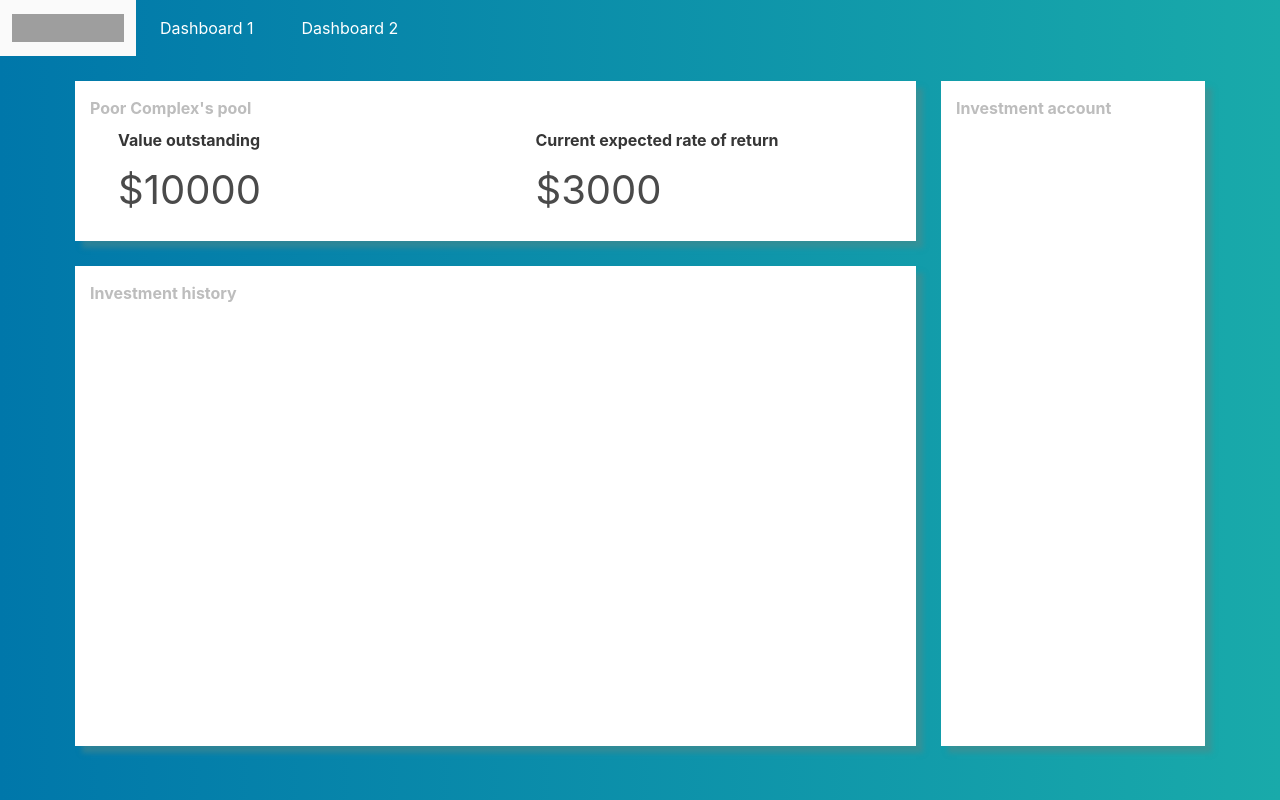
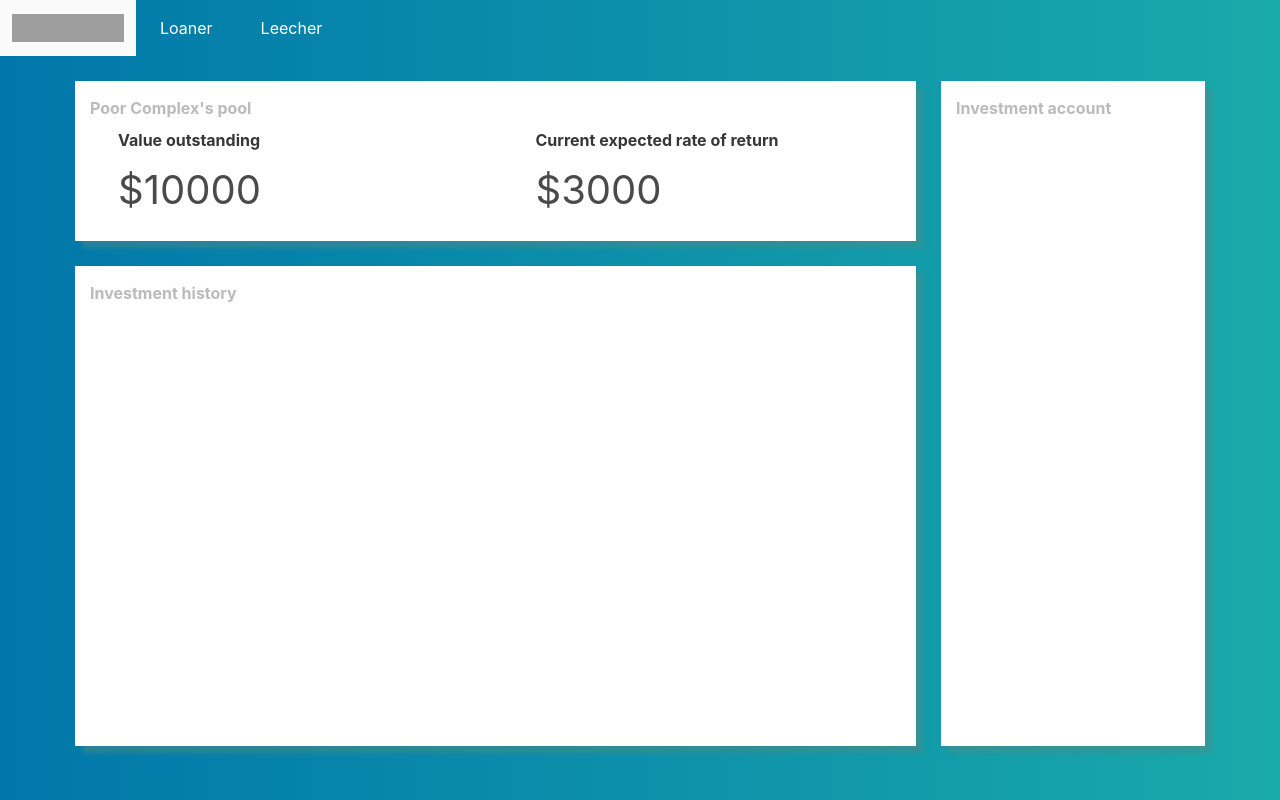
Before and after one commit to hnrytrn/hack-western-4, a website: page app/templates/dashboard.html in a window 1280 px wide. Drawn offline with nearby package versions, Linux system fonts and the light colour scheme; grey boxes are pictures that could not be loaded.

Commit message:
ui changes

```diff
--- a/app/css/dashboard.css
+++ b/app/css/dashboard.css
@@ -46,7 +46,7 @@ body{
 	margin-bottom:0px;
 }
 .main-label{
-	color:#bdbdbd;
+	color:#bbbbbb;
 }
 nav{
 	background: #0077aa;
--- a/app/templates/dashboard.html
+++ b/app/templates/dashboard.html
@@ -19,13 +19,13 @@
 
       <div class="navbar-item">
         <a class="navbar-item">
-          Dashboard 1
+          Loaner
         </a>
       </div>
 
       <div class="navbar-item">
         <a class="navbar-item">
-          Dashboard 2
+          Leecher
         </a>
       </div>
     </nav>
```
